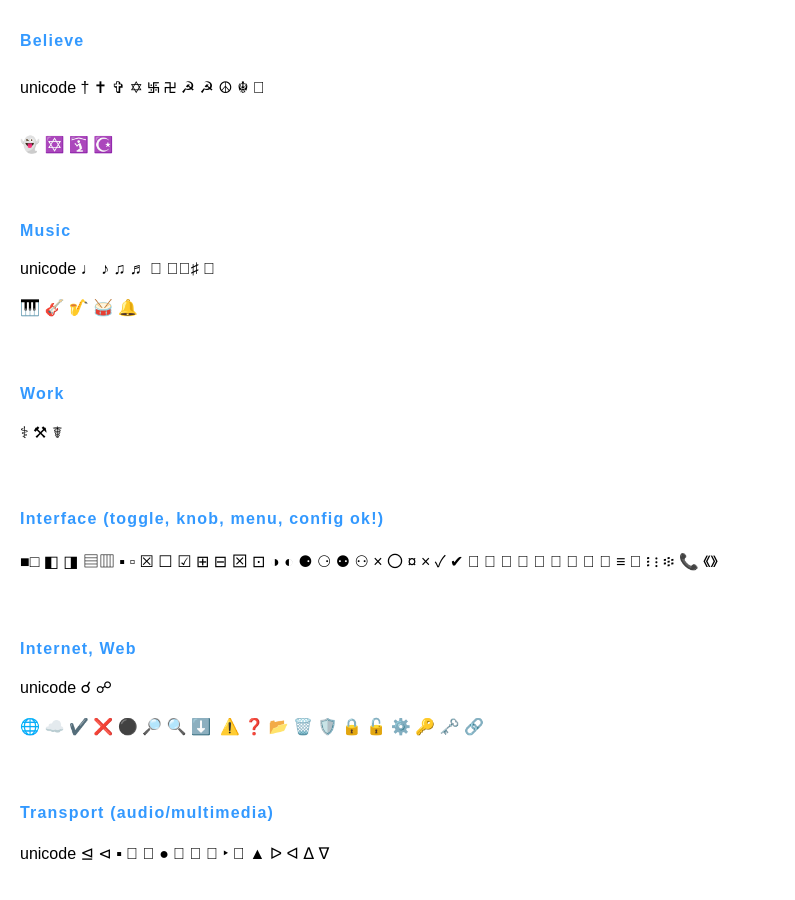
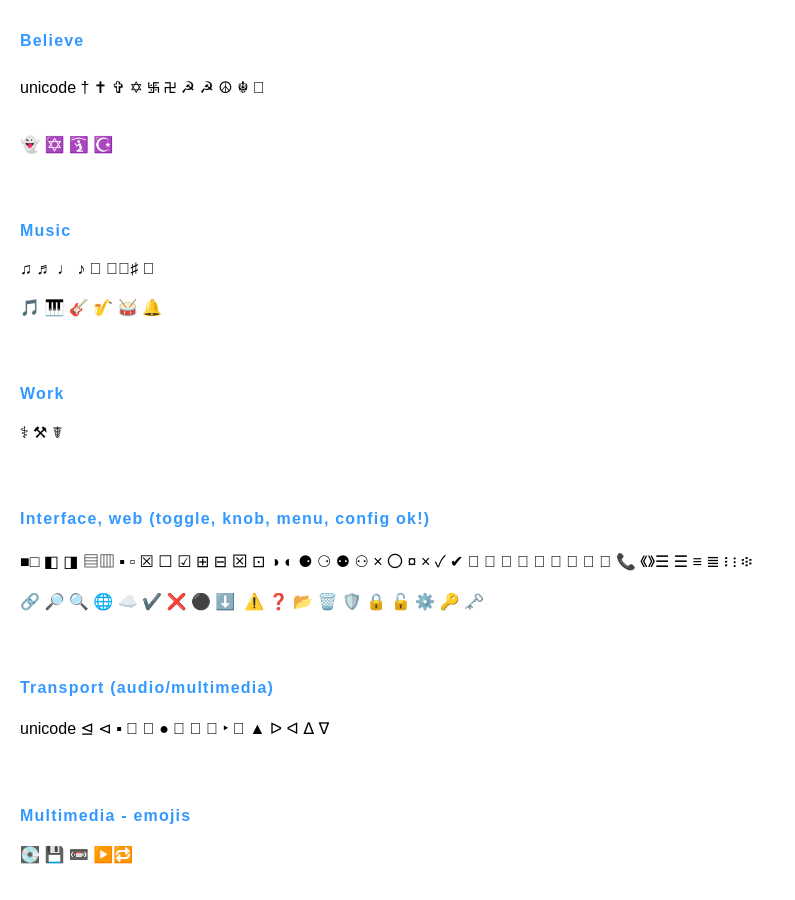
Before and after one commit to Joesynth/joesynth.github.io, a Jekyll site: the page built from _posts/2021-01-28-unicode.md, in a window 1280 px wide and 900 px high, scrolled down 850 px. Shown: the whole window, without its empty margins (0-795 px from the left). Built offline with Jekyll 4.4.1, drawn with Linux system fonts in a browser that asks for light colours.

Commit message:
Update 2021-01-28-unicode.md

```diff
--- a/_posts/2021-01-28-unicode.md
+++ b/_posts/2021-01-28-unicode.md
@@ -26,27 +26,22 @@
 
 #### Music
 
-unicode ♩ ♪ ♫ ♬  ♭♮♯ ␢
+♫ ♬ ♩ ♪   ♭♮♯ ␢
 
-🎹️ 🎸 🎷 🥁️ 🔔️
+🎵 🎹️ 🎸 🎷 🥁️ 🔔️
 
 #### Work
 
 ⚕ ⚒ ☤
 
-#### Interface (toggle, knob, menu, config ok!)
+#### Interface, web (toggle, knob, menu, config ok!)
 
-■□ ◧ ◨ ▤▥  ▪ ▫ ☒ ☐ ☑ ⊞ ⊟ ⊠ ⊡		◑ ◐ ⚈ ⚆ ⚉ ⚇		× 〇 ¤ × ✓ ✔ 		◇ ☉ ⌾  ⌸ ⌻ ⌼
-☰ ☰ ≡ ≣ ፧ ᎒ ፨
-📞️ 《》
+■□ ◧ ◨ ▤▥  ▪ ▫ ☒ ☐ ☑ ⊞ ⊟ ⊠ ⊡		◑ ◐ ⚈ ⚆ ⚉ ⚇
+× 〇 ¤ × ✓ ✔ 		◇ ☉ ⌾  ⌸ ⌻ ⌼
+☍ ☌  📞️ 《》☰ ☰ ≡ ≣ ፧ ᎒ ፨
 
-#### Internet, Web
-
-unicode ☌ ☍
-
-🌐 ☁️ ✔️  ❌ ️⚫ 🔎️ 🔍 ⬇️ ️
-⚠️ ❓️ 📂 🗑️
-🛡️ 🔒️ 🔓️ ⚙️ 🔑️ 🗝️ 🔗️
+🔗️ 🔎️ 🔍 🌐 ☁️ ✔️  ❌ ️⚫  ⬇️ ️
+⚠️ ❓️ 📂 🗑️ 🛡️ 🔒️ 🔓️ ⚙️ 🔑️ 🗝️
 
 #### Transport (audio/multimedia)
 
```
